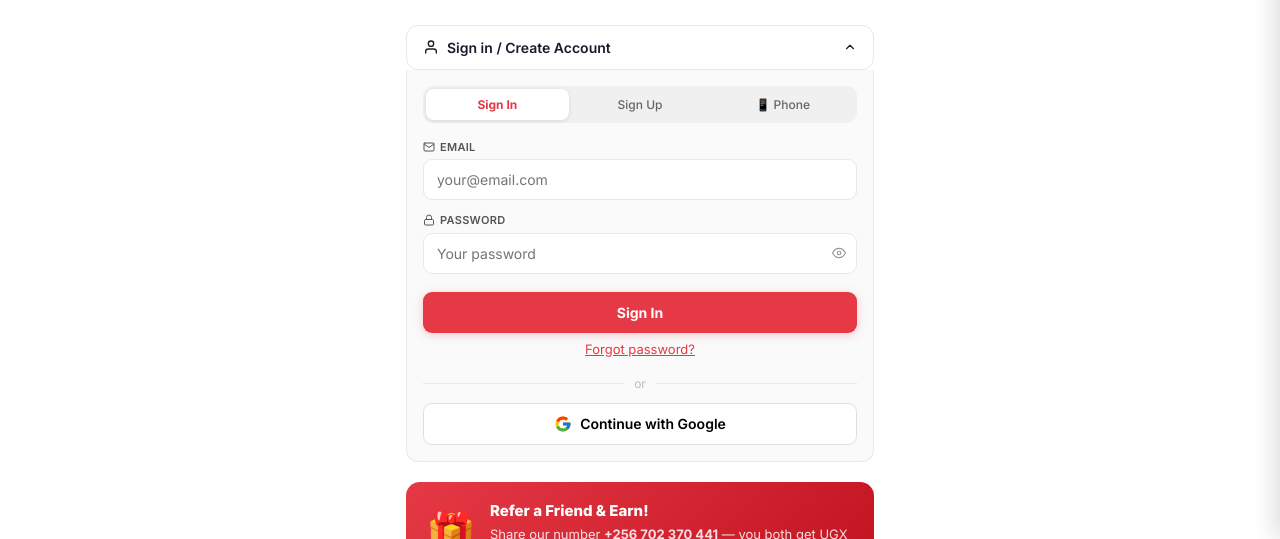
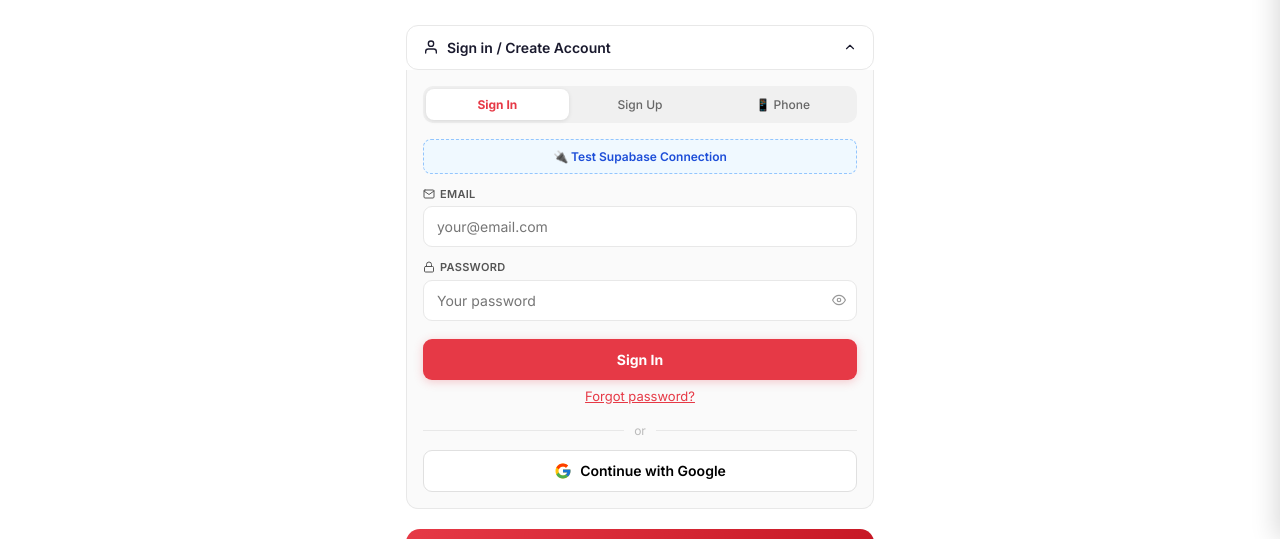
Before and after one commit to kiezra8/SkieZ-Fresh-Farm, a React (Vite) app: page /account in a window 1280 px wide. Both pictures are taken after a click on the button "Sign in / Create Account". Shown: the part 261-800 px from the top of the page. Built offline with nearby package versions, Linux system fonts and the light colour scheme; no server answers.

Commit message:
login issue

```diff
--- a/src/pages/AccountPage.jsx
+++ b/src/pages/AccountPage.jsx
@@ -32,23 +32,51 @@ export default function AccountPage({ onChatOpen }) {
 
     const clear = () => { setError(''); setSuccess(''); };
 
-    // ── Email sign in ──────────────────────────────────────────────────────────
+    // ── Friendly network error parser ─────────────────────────────────────────
+    const parseErr = (err) => {
+        if (!err) return '';
+        const msg = err.message || '';
+        if (msg.toLowerCase().includes('fetch') || msg.toLowerCase().includes('network')) {
+            return 'Cannot reach Supabase — your project is likely PAUSED.\n\nFix: Go to supabase.com → open your project → click "Restore project" → wait 60 seconds → try again.';
+        }
+        if (msg.includes('Invalid login')) return 'Wrong email or password.';
+        if (msg.includes('Email not confirmed')) return 'Please confirm your email — check your inbox.';
+        if (msg.includes('User already registered')) return 'Email already registered. Try signing in instead.';
+        return msg || 'Something went wrong. Please try again.';
+    };
+
+    // ── Test connection ───────────────────────────────────────────────────────
+    const [testing, setTesting] = useState(false);
+    const testConnection = async () => {
+        setTesting(true); clear();
+        try {
+            const res = await fetch('https://cqxcbsixzcyhkgwwtdbd.supabase.co/rest/v1/', {
+                headers: { apikey: import.meta.env.VITE_SUPABASE_ANON_KEY || '' }
+            });
+            if (res.ok || res.status === 400 || res.status === 404) {
+                setSuccess('✅ Supabase is reachable! If login still fails, check your email and password.');
+            } else if (res.status === 503) {
+                setError('Project is PAUSED (503).\nGo to supabase.com → your project → "Restore project".');
+            } else {
+                setError(`Server replied ${res.status}. Check your Supabase dashboard.`);
+            }
+        } catch {
+            setError('Cannot connect to Supabase at all.\n\nCheck:\n1. Your internet is working\n2. Project is not paused at supabase.com\n3. Dev server restarted after .env change (Ctrl+C → npm run dev)');
+        } finally { setTesting(false); }
+    };
+
+    // ── Email sign in ─────────────────────────────────────────────────────────
     const handleSignIn = async (e) => {
         e.preventDefault(); clear();
         if (!email || !password) { setError('Please fill in all fields.'); return; }
         setAuthLoading(true);
         const { error: err } = await login(email.trim(), password);
         setAuthLoading(false);
-        if (err) {
-            if (err.message?.includes('Invalid login')) setError('Wrong email or password.');
-            else if (err.message?.includes('Email not confirmed')) setError('Please confirm your email — check your inbox.');
-            else setError(err.message || 'Sign in failed.');
-        } else {
-            setAuthOpen(false); // collapse auth panel on success
-        }
+        if (err) setError(parseErr(err));
+        else setAuthOpen(false);
     };
 
-    // ── Email sign up ──────────────────────────────────────────────────────────
+    // ── Email sign up ─────────────────────────────────────────────────────────
     const handleSignUp = async (e) => {
         e.preventDefault(); clear();
         if (!fullName || !email || !password) { setError('Please fill in all fields.'); return; }
@@ -56,16 +84,17 @@ export default function AccountPage({ onChatOpen }) {
         setAuthLoading(true);
         const { error: err } = await register(email.trim(), password, fullName.trim());
         setAuthLoading(false);
-        if (err) setError(err.message || 'Sign up failed.');
+        if (err) setError(parseErr(err));
         else setSuccess('Account created! Check your email to confirm, then sign in.');
     };
 
-    // ── Google ─────────────────────────────────────────────────────────────────
+    // ── Google ────────────────────────────────────────────────────────────────
     const handleGoogle = async () => {
         clear();
         const { error: err } = await signInWithGoogle();
-        if (err) setError(err.message || 'Google sign in failed.');
+        if (err) setError(parseErr(err));
     };
+
 
     // ── Phone OTP ─────────────────────────────────────────────────────────────
     const handleSendOTP = async (e) => {
@@ -173,8 +202,18 @@ export default function AccountPage({ onChatOpen }) {
                                 </div>
 
                                 {/* Alerts */}
-                                {error && <div style={st.errorBox}>⚠️ {error}</div>}
-                                {success && <div style={st.successBox}>✅ {success}</div>}
+                                {error && (
+                                    <div style={st.errorBox}>
+                                        <span style={{ whiteSpace: 'pre-line' }}>⚠️ {error}</span>
+                                    </div>
+                                )}
+                                {success && <div style={st.successBox}>{success}</div>}
+
+                                {/* Test Connection button — always shown at top */}
+                                <button onClick={testConnection} disabled={testing} style={st.testBtn}>
+                                    {testing ? '🔄 Testing…' : '🔌 Test Supabase Connection'}
+                                </button>
+
 
                                 {/* ── Sign In ── */}
                                 {mode === MODE.SIGNIN && (
@@ -379,8 +418,9 @@ const st = {
         gap: 8, fontWeight: 600, fontSize: 14, cursor: 'pointer', fontFamily: 'inherit',
     },
 
-    errorBox: { background: '#fef2f2', border: '1px solid #fecaca', borderRadius: 9, padding: '9px 13px', color: '#dc2626', fontSize: 12, marginBottom: 12 },
-    successBox: { background: '#f0fdf4', border: '1px solid #bbf7d0', borderRadius: 9, padding: '9px 13px', color: '#16a34a', fontSize: 12, marginBottom: 12 },
+    errorBox: { background: '#fef2f2', border: '1px solid #fecaca', borderRadius: 9, padding: '9px 13px', color: '#dc2626', fontSize: 12, marginBottom: 10 },
+    successBox: { background: '#f0fdf4', border: '1px solid #bbf7d0', borderRadius: 9, padding: '9px 13px', color: '#16a34a', fontSize: 12, marginBottom: 10 },
+    testBtn: { width: '100%', padding: '9px', background: '#f0f9ff', border: '1px dashed #93c5fd', borderRadius: 8, color: '#1d4ed8', fontSize: 12, fontWeight: 600, cursor: 'pointer', fontFamily: 'inherit', marginBottom: 12 },
 
     // Profile card (signed in)
     profileCard: { display: 'flex', alignItems: 'center', gap: 12, background: '#f8f8f8', borderRadius: 14, padding: '12px 14px', marginBottom: 20, border: '1px solid #eee' },
```
